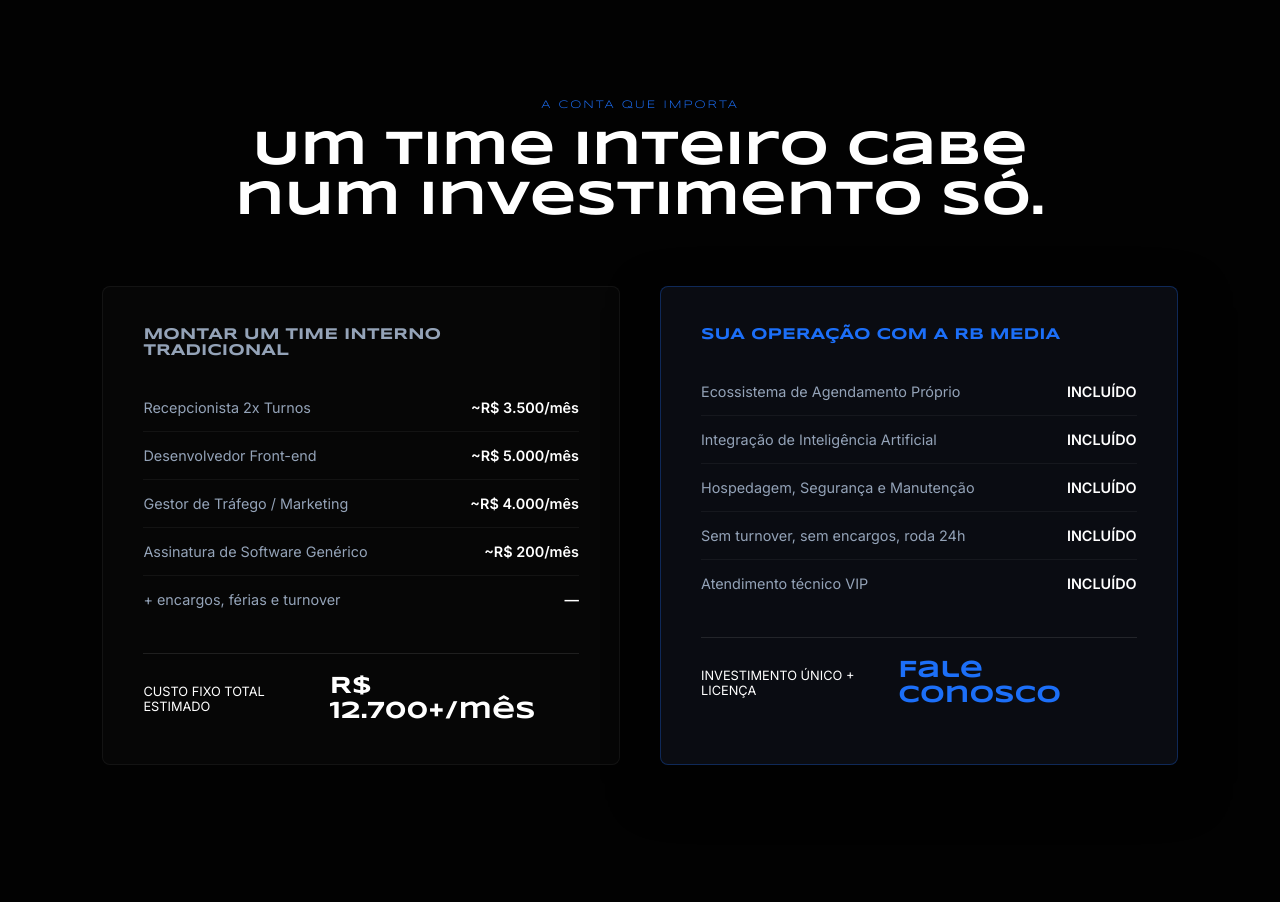
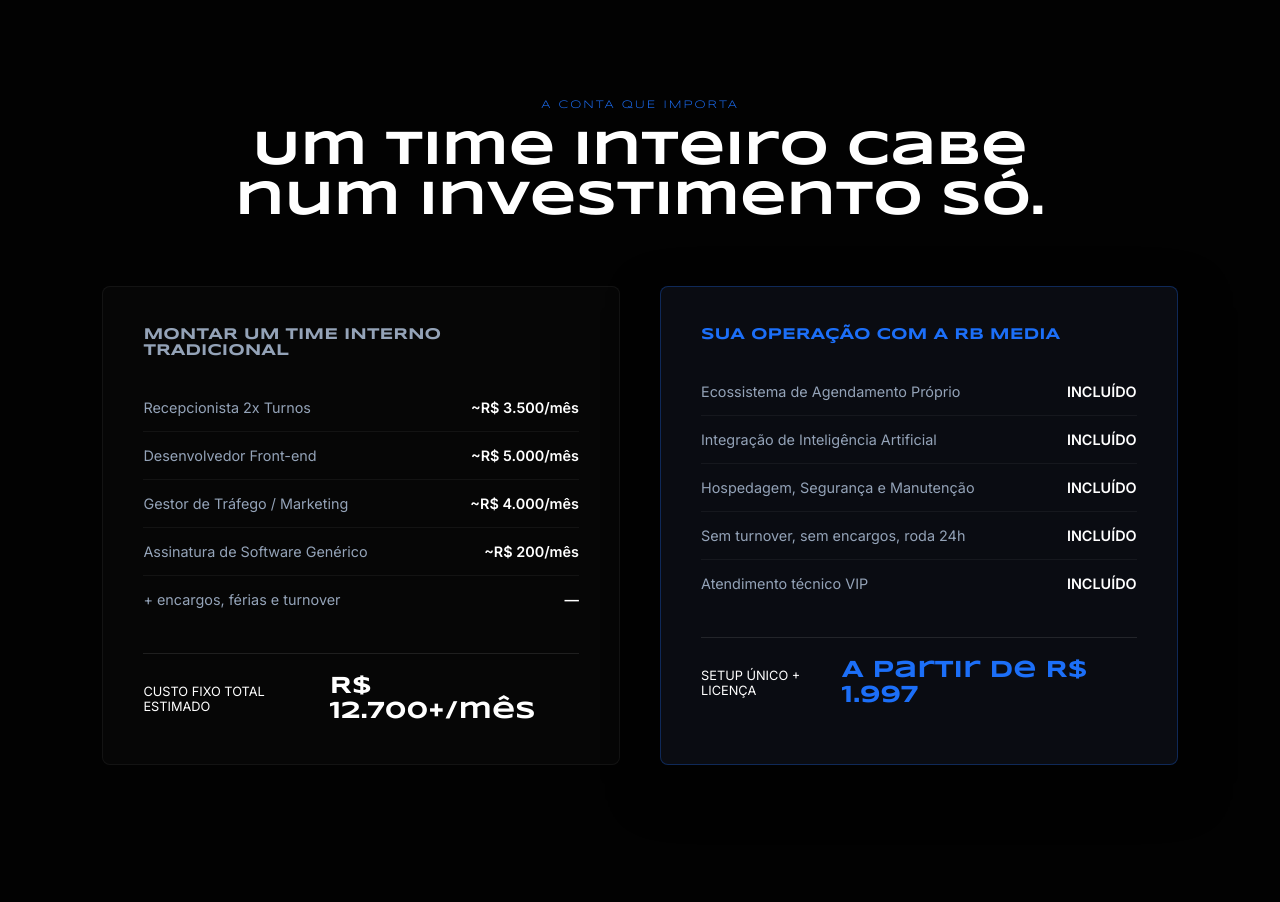
Before and after one commit to elysonedu-ui/rb-media-agency, a Flask app: page / in a window 1280 px wide. Shown: the part 1789-2691 px from the top of the page. Run offline with Flask 3, Linux system fonts and the light colour scheme; some libraries are stand-ins or nearby versions.

Commit message:
Update pricing to A partir de R$ 1.997

```diff
--- a/templates/index.html
+++ b/templates/index.html
@@ -147,8 +147,8 @@
                         <div class="pricing-item"><span>Sem turnover, sem encargos, roda 24h</span> <span>INCLUÍDO</span></div>
                         <div class="pricing-item" style="border: none;"><span>Atendimento técnico VIP</span> <span>INCLUÍDO</span></div>
                         <div class="pricing-total">
-                            <span style="font-size: 0.8rem; text-transform: uppercase;">Investimento Único + Licença</span>
-                            <h4>Fale Conosco</h4>
+                            <span style="font-size: 0.8rem; text-transform: uppercase;">Setup Único + Licença</span>
+                            <h4>A partir de R$ 1.997</h4>
                         </div>
                     </div>
                 </div>
```
